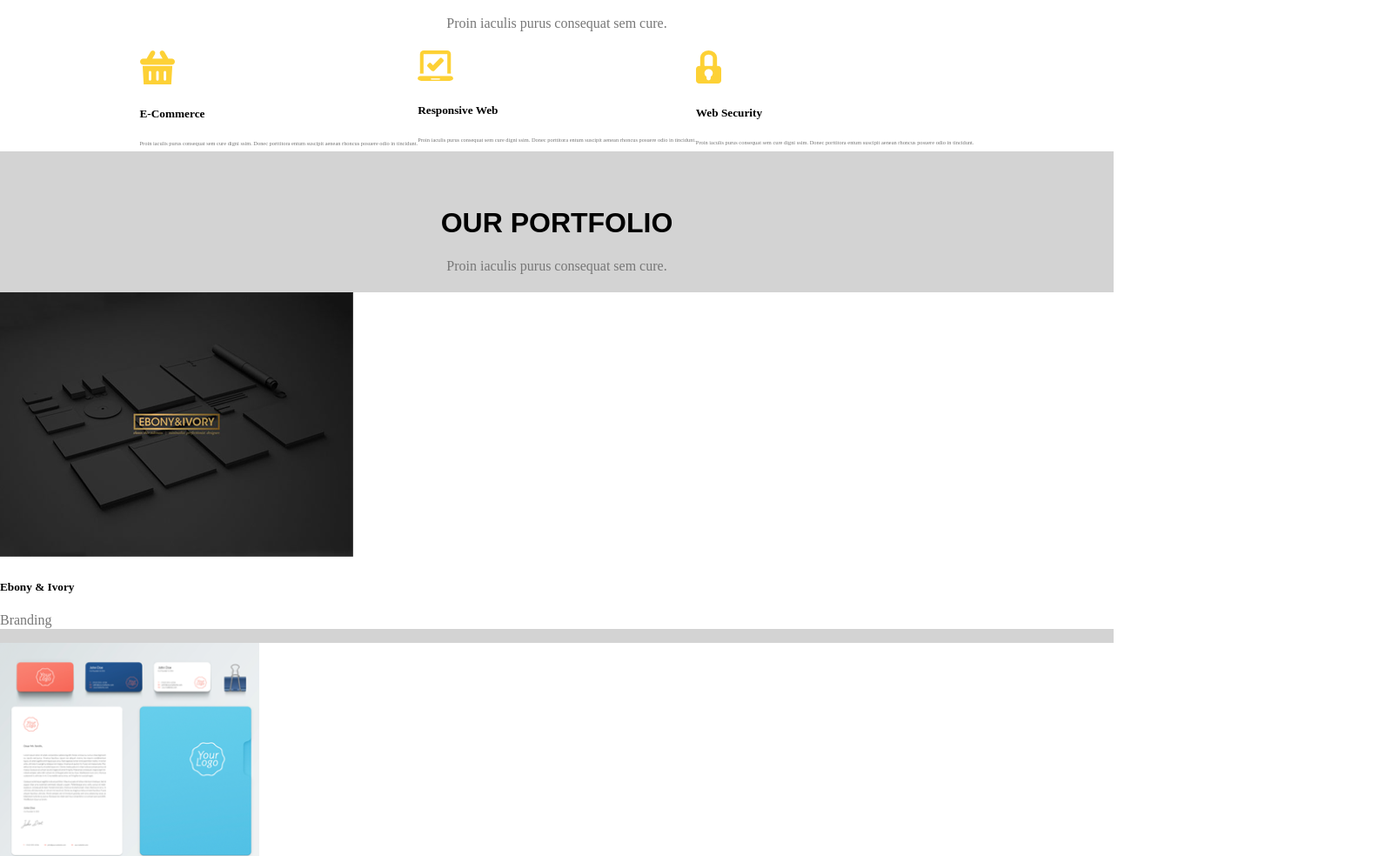
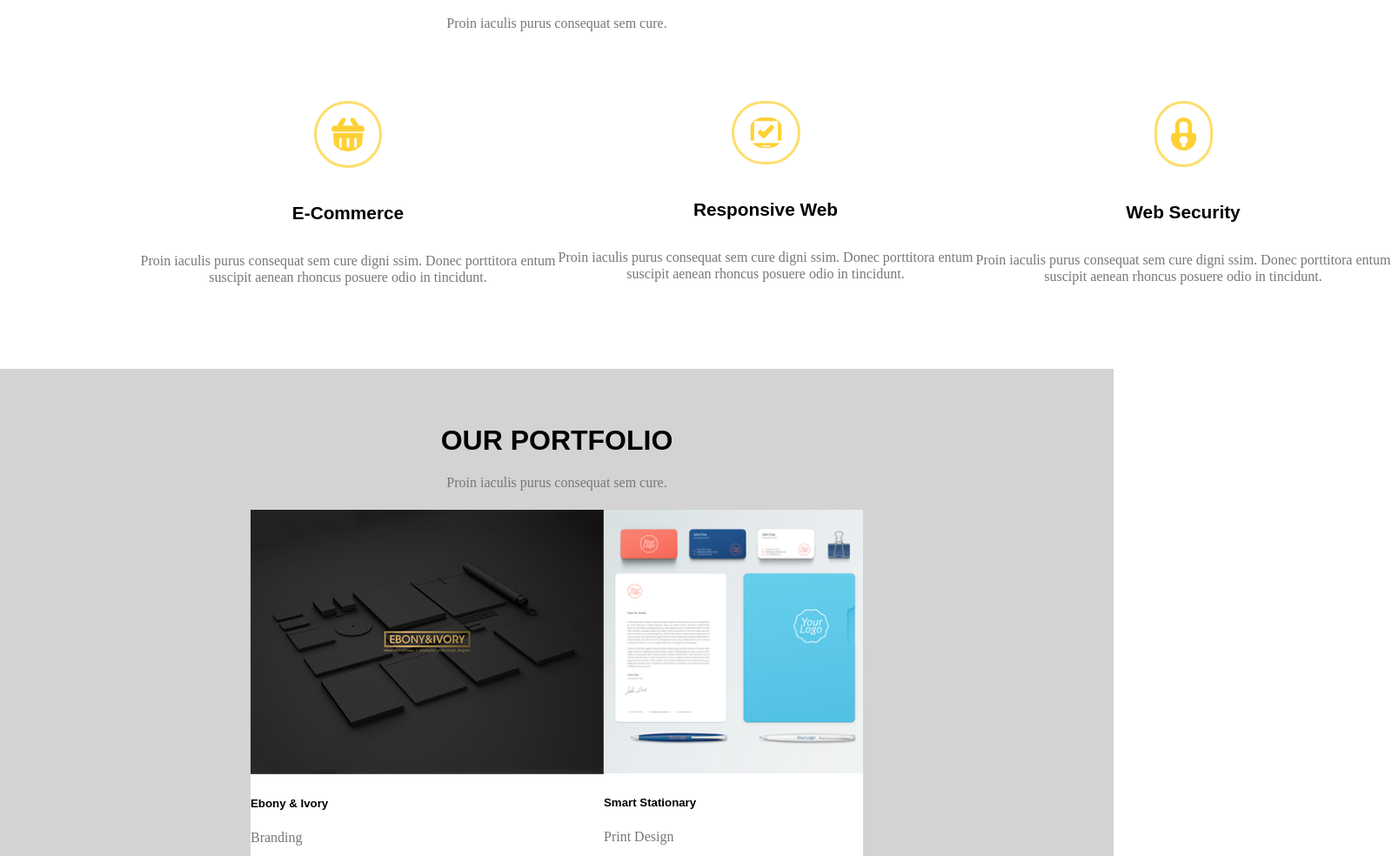
Before and after one commit to vincaniti/Exercices, a plain HTML site: page Golden-Page/index.html in a window 1280 px wide. Shown: the part 904-1888 px from the top of the page at 87% size, 1600 px wide, since content can reach past the window. Drawn offline with nearby package versions, Linux system fonts and the light colour scheme.

Commit message:
comit services

```diff
--- a/Golden-Page/CSS/general.css
+++ b/Golden-Page/CSS/general.css
@@ -12,7 +12,7 @@
 h1 {
     font-family: 'Wisdom Script Regular';
 }
-h3, a {
+h3, a, h5 {
     font-family: 'Montserrat', sans-serif;
 }
 h4, h2 {
--- a/Golden-Page/style.css
+++ b/Golden-Page/style.css
@@ -81,12 +81,30 @@ header section#welcome #intro p {
 }
 
 /* ****** MAIN ****** */
+/* --- SERVICES --- */
 main section#services .content {
    display: flex;
-   justify-content: center;
+   justify-content: space-around;
+   margin : 5rem 10rem;
 }
-main section#services .item p {
-    font-size: 0.4rem;
+main section#services .item  {
+    text-align: center;
+    width: 30rem;
+    margin : 0;
 }
-
+/* FIXME = bordure ecrase l'image */
+main section#services .item img {
+    border: solid #FEDD6B 3px;
+    padding: 1rem;
+    border-radius: 999em;
+}
+main section#services .item h5 {
+    font-size: 1.3rem;
+}
+/* --- PORTFOLIO --- */
+main section#portfolio div#portfolio-content {
+    display: flex;
+    justify-content: center;
+    flex-wrap: wrap;
+}
 /* ****** FOOTER ****** */
```
Also changed, not shown: Golden-Page/index.html (+1 -1 lines).
